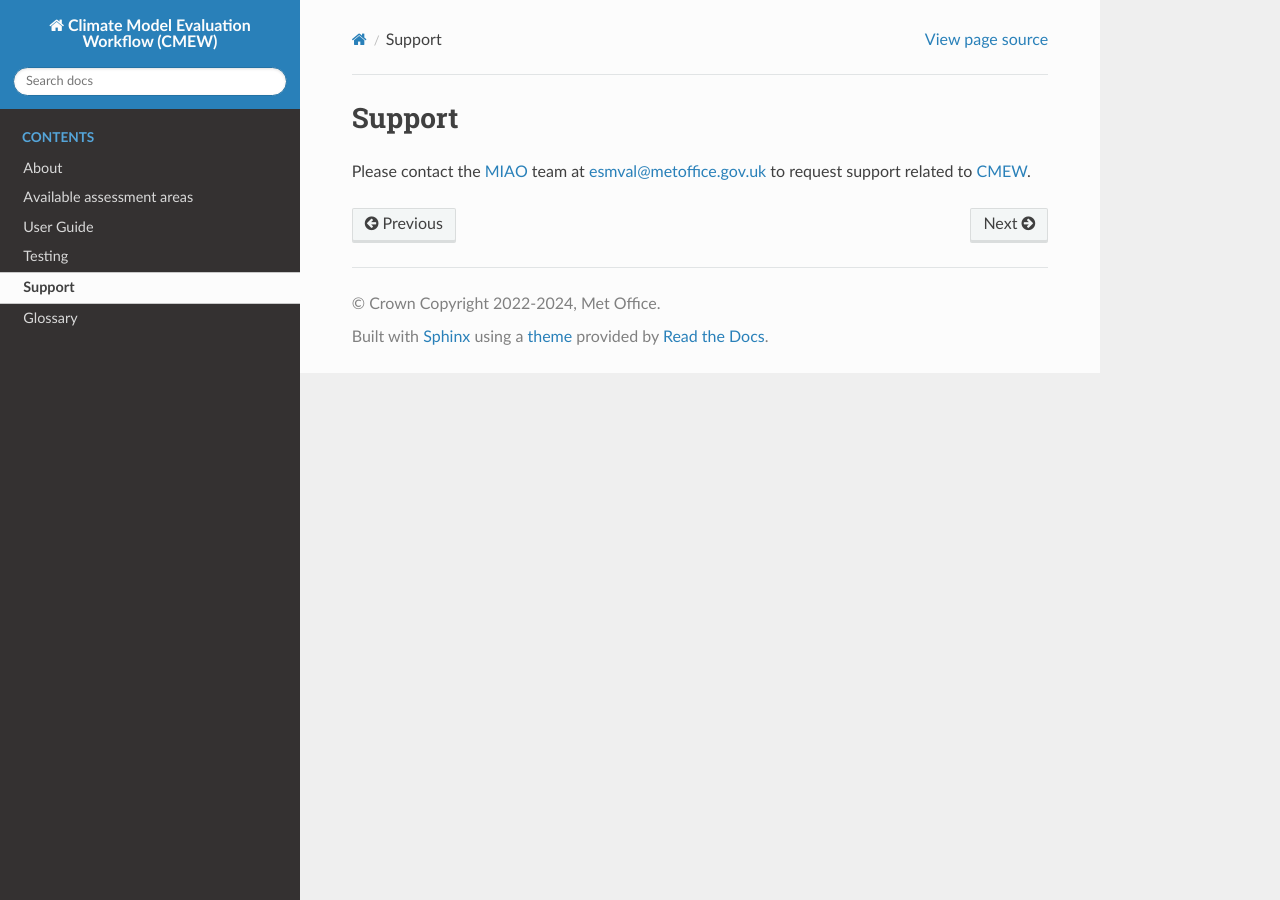
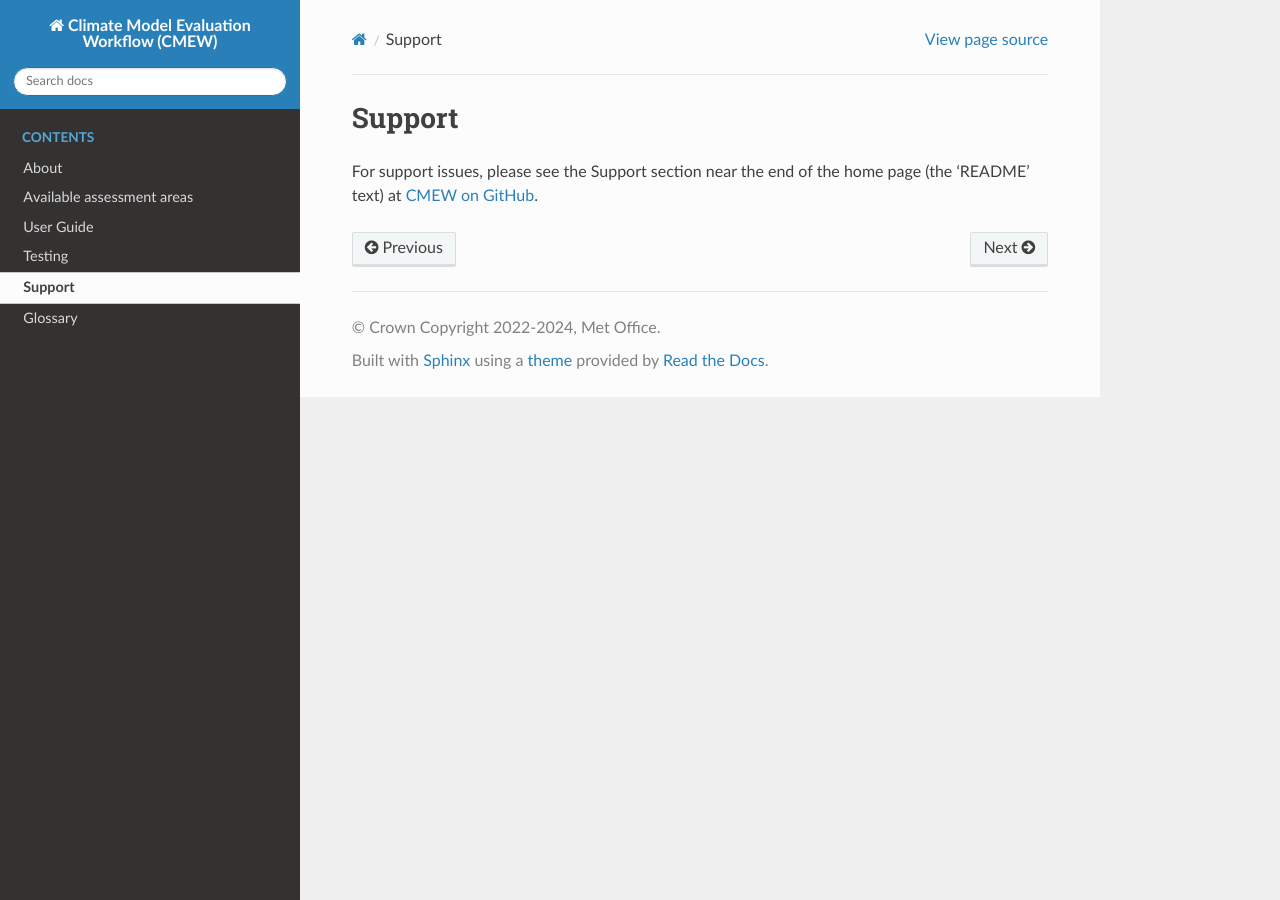
Before and after one commit to MetOffice/CMEW, a Sphinx documentation site: the page built from doc/source/support.rst, in a window 1280 px wide. Built offline with Sphinx 7.4.7 and the Read the Docs theme 3.1.0, drawn with Linux system fonts in a browser that asks for light colours.

Commit message:
#199 support.rst links to the CMEW repo and common.txt has the link defined in it.

```diff
--- a/doc/source/common.txt
+++ b/doc/source/common.txt
@@ -19,6 +19,7 @@
 
 .. Links
 
+.. _CMEW on GitHub: https://github.com/MetOffice/CMEW
 .. _CMIP Documentation: https://www.wcrp-climate.org/wgcm-cmip
 .. _Cylc Documentation: https://cylc.github.io/cylc-doc/stable/html/index.html
 .. _families: https://cylc.github.io/cylc-doc/stable/html/tutorial/runtime/configuration-consolidation/families.html
--- a/doc/source/support.rst
+++ b/doc/source/support.rst
@@ -3,8 +3,7 @@
 *******
 Support
 *******
-
 .. include:: common.txt
 
-Please contact the |MIAO| team at esmval@metoffice.gov.uk to request support
-related to |CMEW|.
+For support issues, please see the Support section near the end of the home page (the 'README' text) at
+`CMEW on GitHub`_.
```
